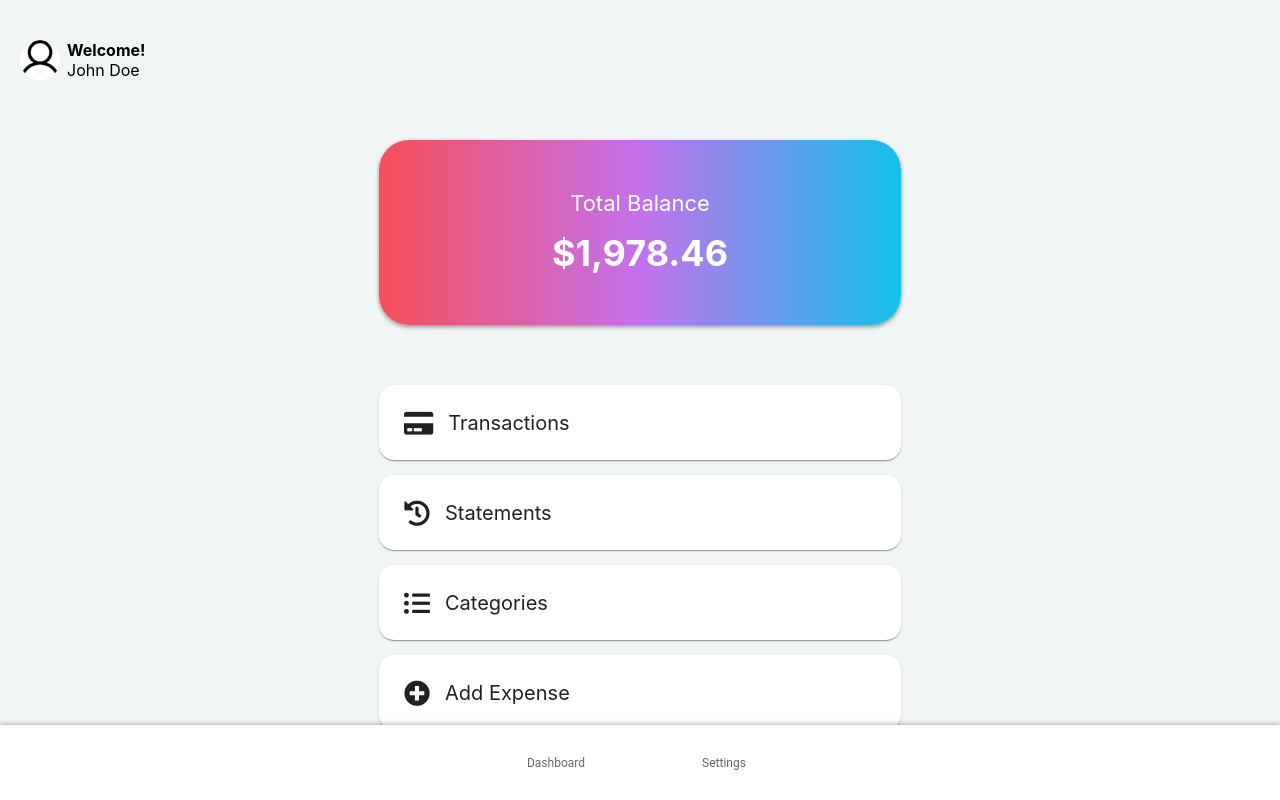
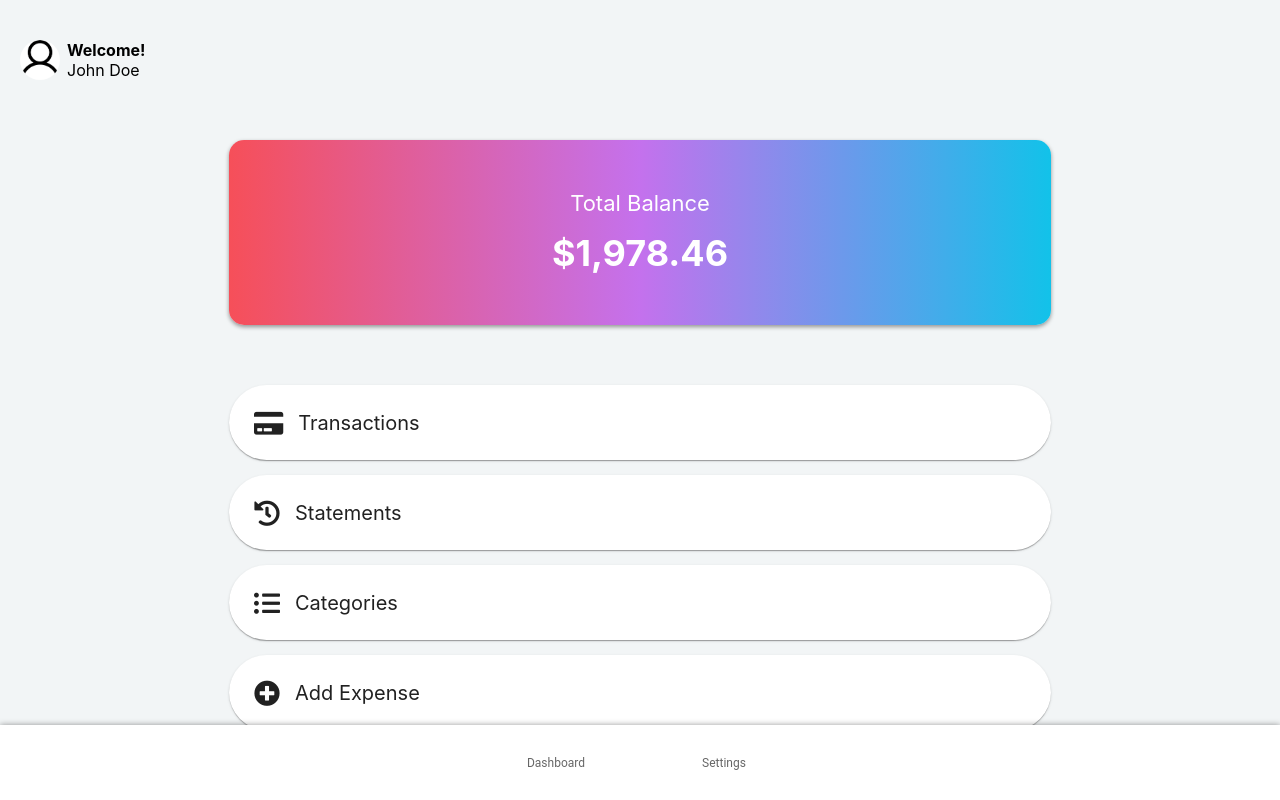
Before and after one commit to marleydoughty/cost-tracker-fe, a React (Create React App) app: page / in a window 1280 px wide. Built offline with nearby package versions, Linux system fonts and the light colour scheme.

Commit message:
adjusted border-radius of dashboard cards

```diff
--- a/public/layout.css
+++ b/public/layout.css
@@ -1,5 +1,4 @@
 body {
-  margin: 0;
   font-family: -apple-system, BlinkMacSystemFont, 'Segoe UI', 'Roboto', 'Oxygen',
     'Ubuntu', 'Cantarell', 'Fira Sans', 'Droid Sans', 'Helvetica Neue',
     sans-serif;
--- a/src/client/components/dashboard-cards.jsx
+++ b/src/client/components/dashboard-cards.jsx
@@ -38,5 +38,5 @@ const CustomCard = styled(Card)`
 margin:15px;
 width:auto;
 height:75px;
-border-radius:15px;
+border-radius:46px;
 `
--- a/src/client/pages/dashboard.jsx
+++ b/src/client/pages/dashboard.jsx
@@ -10,7 +10,7 @@ export default function Dashboard() {
   return (
     <div className="App">
       <Header/>
-      <Container maxWidth="sm">
+      <Container maxWidth="md">
         <BalanceCard varient="outlined">
           <div className="balance-card-items">
             <p>Total Balance</p>
@@ -22,7 +22,6 @@ export default function Dashboard() {
       <BottomNavBar />
     </div>
   );
-
 }
 
 
@@ -36,7 +35,7 @@ const BalanceCard = styled(Card)`
   margin: 60px 15px 60px 15px;
   padding:50px 20px 50px 20px;
   box-shadow: 0 2px 4px rgba(0,0,0,.4);
-  border-radius: 30px;
+  border-radius: 15px;
 
   > *:not(:last-child) {
     margin-bottom: 10px;
```
